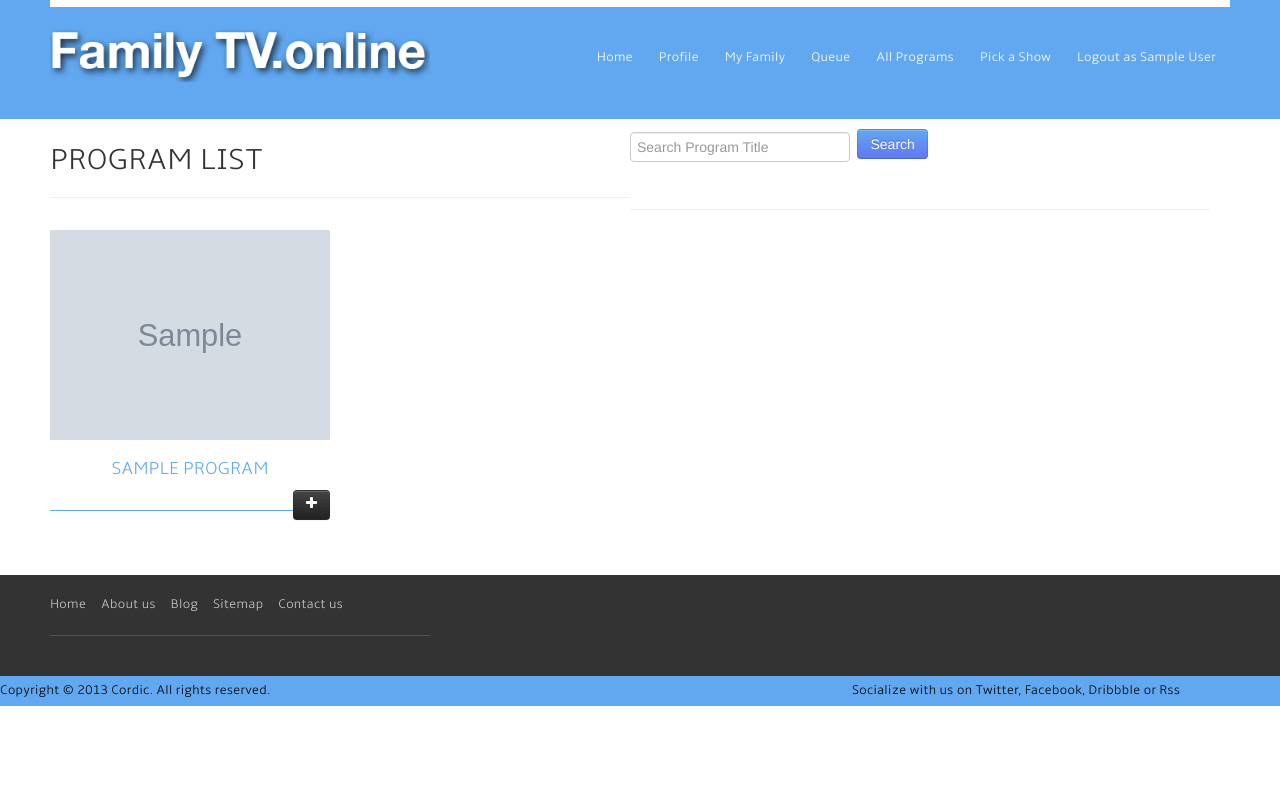
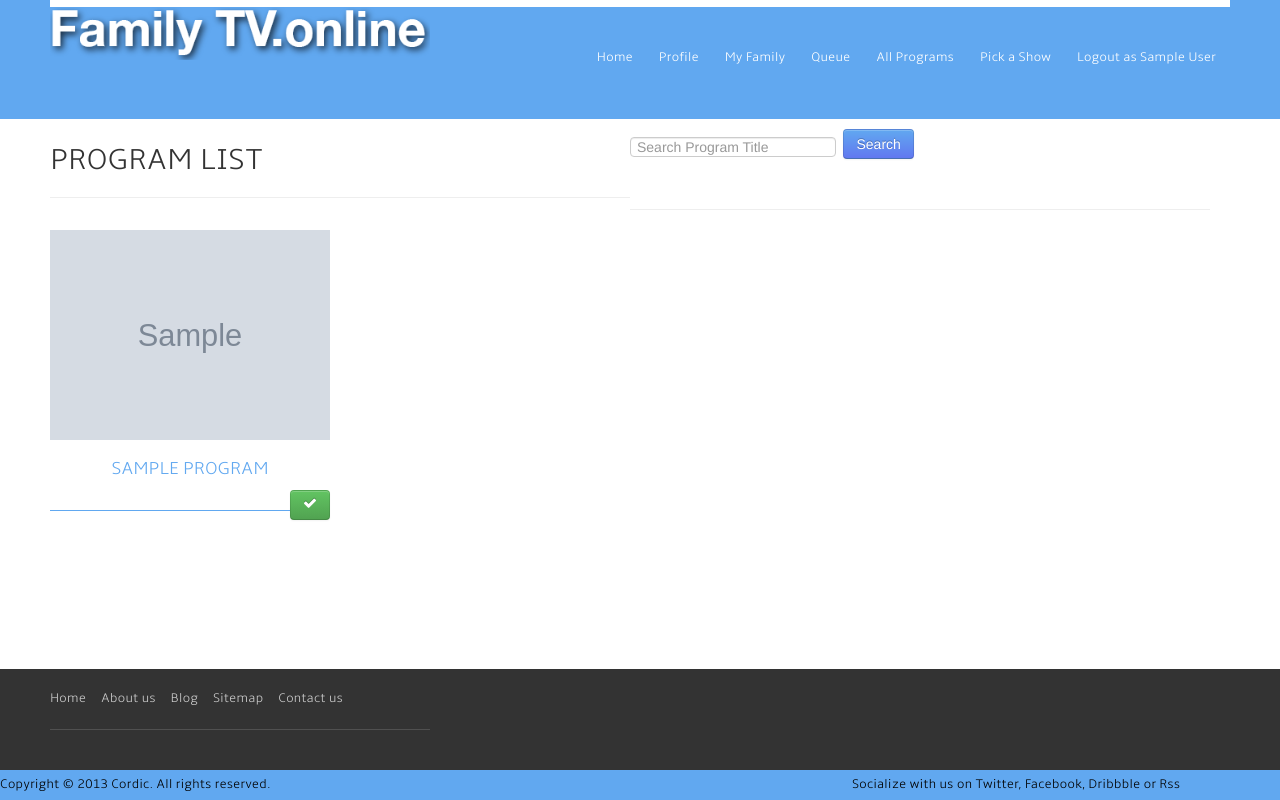
Before and after one commit to emilycharris/final_project, a Django app: page /program_list/ in a window 1280 px wide. Run offline with Django 3.2, Linux system fonts and the light colour scheme; a user stored in the database is signed in; tables that the repository leaves empty hold one stand-in row (values such as "Sample post"); grey boxes marked "Sample" are stand-in pictures; parts of the project's set-up code (start-up, migrations or seed data) failed here and were passed over; some libraries are stand-ins or nearby versions.

Commit message:
sticky footers, disabled duplicate adds to queue

```diff
--- a/main/admin.py
+++ b/main/admin.py
@@ -1,5 +1,5 @@
 from django.contrib import admin
-from main.models import Rating, Profile, Program, Queue, QueueProgram, GroupQueue
+from main.models import Rating, Profile, Program, Queue, QueueProgram, FamilyQueue
 
 # Register your models here.
 
@@ -22,8 +22,8 @@ class QueueAdmin(admin.ModelAdmin):
 
 admin.site.register(Queue, QueueAdmin)
 
-class GroupQueueAdmin(admin.ModelAdmin):
+class FamilyQueueAdmin(admin.ModelAdmin):
         list_display = ['id']
 
 
-admin.site.register(GroupQueue, GroupQueueAdmin)
+admin.site.register(FamilyQueue, FamilyQueueAdmin)
--- a/main/models.py
+++ b/main/models.py
@@ -6,7 +6,6 @@ from datetime import datetime
 
 # Create your models here.
 
-
 class Rating(models.Model):
     rating = models.CharField(max_length=10)
     description = models.CharField(max_length=50, null=True, blank=True)
@@ -14,8 +13,6 @@ class Rating(models.Model):
 
     def __str__(self):
         return self.rating
-
-
 
 class Profile(models.Model):
     user = models.OneToOneField('auth.User')
@@ -32,8 +29,7 @@ class Profile(models.Model):
     def photo_url(self):
         if self.photo:
             return self.photo.url
-        return "http://www.clker.com/cliparts/f/Z/G/4/h/Q/no-image-available-md.png"
-
+        return 'profile_photos/sketch.png'
 
 class Program(models.Model):
     name = models.CharField(max_length=500)
@@ -87,7 +83,7 @@ class QueueProgram(models.Model):  #thru table between queue and program
     def __str__(self):
         return str(self.program)
 
-class GroupQueue(models.Model):
+class FamilyQueue(models.Model):
     user = models.ManyToManyField(User)
 
     def get_random_program(self):
--- a/main/static/main/theme_color_4/css/style.css
+++ b/main/static/main/theme_color_4/css/style.css
@@ -2,14 +2,25 @@
 @import url("prettyphoto.css");   /* prettyphoto */
 @import url("mosaic.css");        /* mosaic */
 
-/*html {*/
-    /*position: relative;*/
-    /*min-height: 100%;*/
-/*}*/
+html {
+  height: 100%;
+  box-sizing: border-box;
+}
+
+*,
+*:before,
+*:after {
+  box-sizing: inherit;
+}
+
 
 body {
 	font-family: 'AmbleLight', Arial, Helvetica, sans-serif;
 	font-size: 13px;
+  position: relative;
+  margin: 0;
+  padding-bottom: 6rem;
+  min-height: 100%;}
 }
 
 .logo {
@@ -882,11 +893,11 @@ footer {
 	background: #333;
 	margin-top: 40px;
 	color: #fff;
-	/*position: absolute;;*/
-	/*left: 0;*/
-	/*bottom: 0;*/
-	/*height: auto;*/
-	/*width: 100%;*/
+	position: absolute;;
+	left: 0;
+	bottom: 0;
+	height: auto;
+	width: 100%;
 }
 
 footer .container {
--- a/main/views.py
+++ b/main/views.py
@@ -4,13 +4,12 @@ from django.contrib.auth.models import User
 from django.contrib.auth.forms import UserCreationForm
 from django.core.urlresolvers import reverse_lazy
 from django.conf.urls import url, include
-from main.models import Program, Profile, Queue, Rating, QueueProgram, GroupQueue
+from main.models import Program, Profile, Queue, Rating, QueueProgram, FamilyQueue
 from django.http import HttpResponseRedirect
 import random
 from django.core.paginator import Paginator
 from django.contrib.auth.models import User
 from django.shortcuts import redirect
-
 
 # Create your views here.
 
@@ -76,6 +75,16 @@ class ProgramListView(ListView):
         else:
             return Program.objects.all()
 
+    def get_context_data(self, **kwargs):
+        context = super().get_context_data(**kwargs)
+        program_queryset = self.request.user.queue.queueprogram_set.all()
+        queue_list = []
+        for item in program_queryset:
+            queue_list.append(item.program.name)
+        print(queue_list)
+        context['queue_list'] = queue_list
+        return context
+
 class ProgramDetailView(DetailView):
     model = Program
 
@@ -94,7 +103,7 @@ class QueueCreateView(CreateView):
         form.queue = Queue.objects.get(id=queue)
         form.program = Program.objects.get(id=program)
         form.save()
-        return HttpResponseRedirect(reverse_lazy('queue_list_view')) # <<- change
+        return HttpResponseRedirect(reverse_lazy('program_list_view')) # <<- change
 
 class QueueListView(ListView):
     model = QueueProgram
@@ -114,8 +123,8 @@ class QueueProgramDeleteView(DeleteView):
     model = QueueProgram
     success_url = reverse_lazy('queue_list_view')
 
-class GroupQueueCreateView(CreateView):
-    model = GroupQueue
+class FamilyQueueCreateView(CreateView):
+    model = FamilyQueue
     fields = ['user']
     success_url = reverse_lazy('group_queue_template_view')
 
@@ -135,13 +144,13 @@ class GroupQueueCreateView(CreateView):
         form.fields['user'].queryset = User.objects.filter(pk__in=user_list)
         return form
 
-class GroupQueueTemplateView(TemplateView):
-    model = GroupQueue
+class FamilyQueueTemplateView(TemplateView):
+    model = FamilyQueue
     template_name = 'main/groupqueue_list.html'
 
     def get_context_data(self, **kwargs):
         context = super().get_context_data(**kwargs)
-        group = GroupQueue.objects.filter(user=self.request.user).last()
+        group = FamilyQueue.objects.filter(user=self.request.user).last()
         program_list, rating_limit = list(group.get_random_program())
         upper_range = len(program_list)-1
         index_value = random.randint(0,upper_range)
--- a/templates/base.html
+++ b/templates/base.html
@@ -94,7 +94,7 @@
                             <!--Pick a Show-->
                             <li class="single" data-original-title>
                                 <img class="menu-top" src="{% static 'main/theme_color_4/images/menu-top.png' %}" alt="" >
-                                <a href="{% url 'group_queue_create_view' %}">Pick a Show</a>
+                                <a href="{% url 'family_queue_create_view' %}">Pick a Show</a>
                             </li>
                             <!--Logoout-->
                             <li class="single" data-original-title>
--- a/templates/main/program_list.html
+++ b/templates/main/program_list.html
@@ -33,7 +33,11 @@
             <div class="portfolio">
                   <img src={{object.thumbnail}} alt="" >
                   <h3><a href={% url 'program_detail_view' object.pk %}>{{object.name}}</a></h3>
-                  <span>{{object.rating}} <a class="btn btn-inverse pull-right" type="button" href="{% url 'queue_create_view' user.queue.id object.pk %}"><i class=" icon-plus"></i></a></span>
+                    {% if object.name in queue_list %}
+                    <span>{{object.rating}} <a class="btn btn-success pull-right" type="button"><i class=" icon-ok"></i></a></span>
+                    {% else %}
+                    <span>{{object.rating}} <a class="btn btn-inverse pull-right" type="button" href="{% url 'queue_create_view' user.queue.id object.pk %}"><i class=" icon-plus"></i></a></span>
+                    {% endif %}
               </div>
           </div>
           {% endfor %}
--- a/what_to_watch/urls.py
+++ b/what_to_watch/urls.py
@@ -15,7 +15,7 @@ Including another URLconf
 """
 from django.conf.urls import url, include
 from django.contrib import admin
-from main.views import IndexView, CreateParentView, ParentProfileUpdateView, ProgramListView, ProgramDetailView, QueueCreateView, QueueListView, GroupQueueCreateView, GroupQueueTemplateView, QueueProgramDeleteView, CreateChildView, ChildrenProfileListView, ChildProfileUpdateView
+from main.views import IndexView, CreateParentView, ParentProfileUpdateView, ProgramListView, ProgramDetailView, QueueCreateView, QueueListView, FamilyQueueCreateView, FamilyQueueTemplateView, QueueProgramDeleteView, CreateChildView, ChildrenProfileListView, ChildProfileUpdateView
 from django.contrib.auth.decorators import login_required
 from django.conf.urls.static import static
 from django.conf import settings
@@ -31,8 +31,8 @@ urlpatterns = [
     url(r'^queue_create/(?P<pk>\d+)/(?P<program_pk>\d+)/$', login_required(QueueCreateView.as_view()), name='queue_create_view'),
     url(r'^queue_list_view/$', login_required(QueueListView.as_view()), name='queue_list_view'),
     url(r'^queue_delete_view/(?P<pk>\d+)/$', login_required(QueueProgramDeleteView.as_view()), name='queue_program_delete_view'),
-    url(r'^group_queue_create/$', login_required(GroupQueueCreateView.as_view()), name='group_queue_create_view'),
-    url(r'^group_queue/$', login_required(GroupQueueTemplateView.as_view()), name='group_queue_template_view'),
+    url(r'^family_queue_create/$', login_required(FamilyQueueCreateView.as_view()), name='family_queue_create_view'),
+    url(r'^family_queue/$', login_required(FamilyQueueTemplateView.as_view()), name='family_queue_template_view'),
     url(r'^sign_up/$', CreateParentView.as_view(), name='create_parent_view'),
     url(r'^sign_up_family/$', login_required(CreateChildView.as_view()), name='create_child_view'),
     url(r'^child_profile/(?P<pk>\d+)/$', login_required(ChildProfileUpdateView.as_view()), name='child_profile_update_view'),
```
Also changed, not shown: main/migrations/0005_auto_20160731_0413.py (added), profile_photos/sketch.png (added), templates/main/familyqueue_form.html (renamed from templates/main/groupqueue_form.html), templates/main/familyqueue_list.html (renamed from templates/main/groupqueue_list.html).
